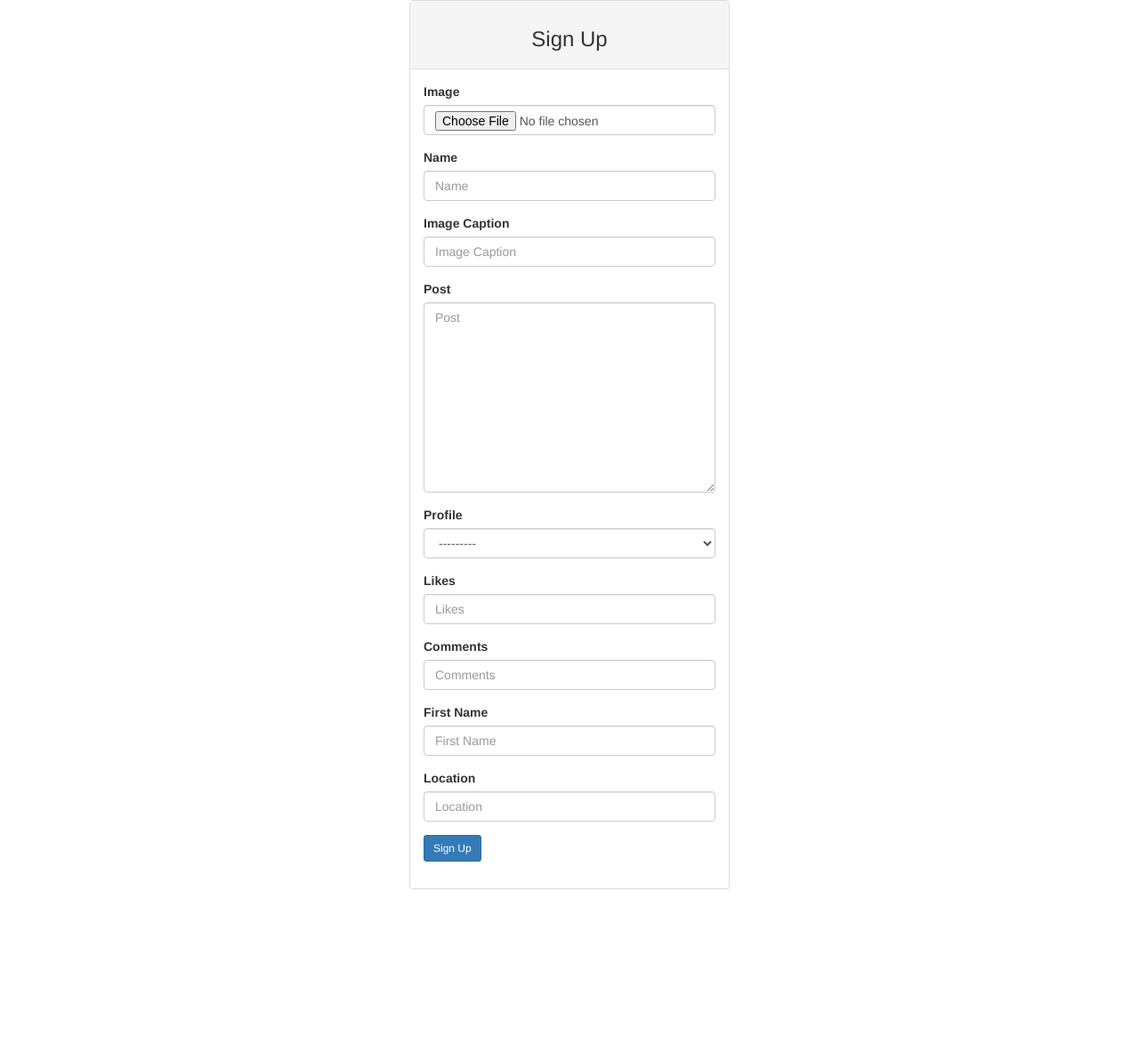
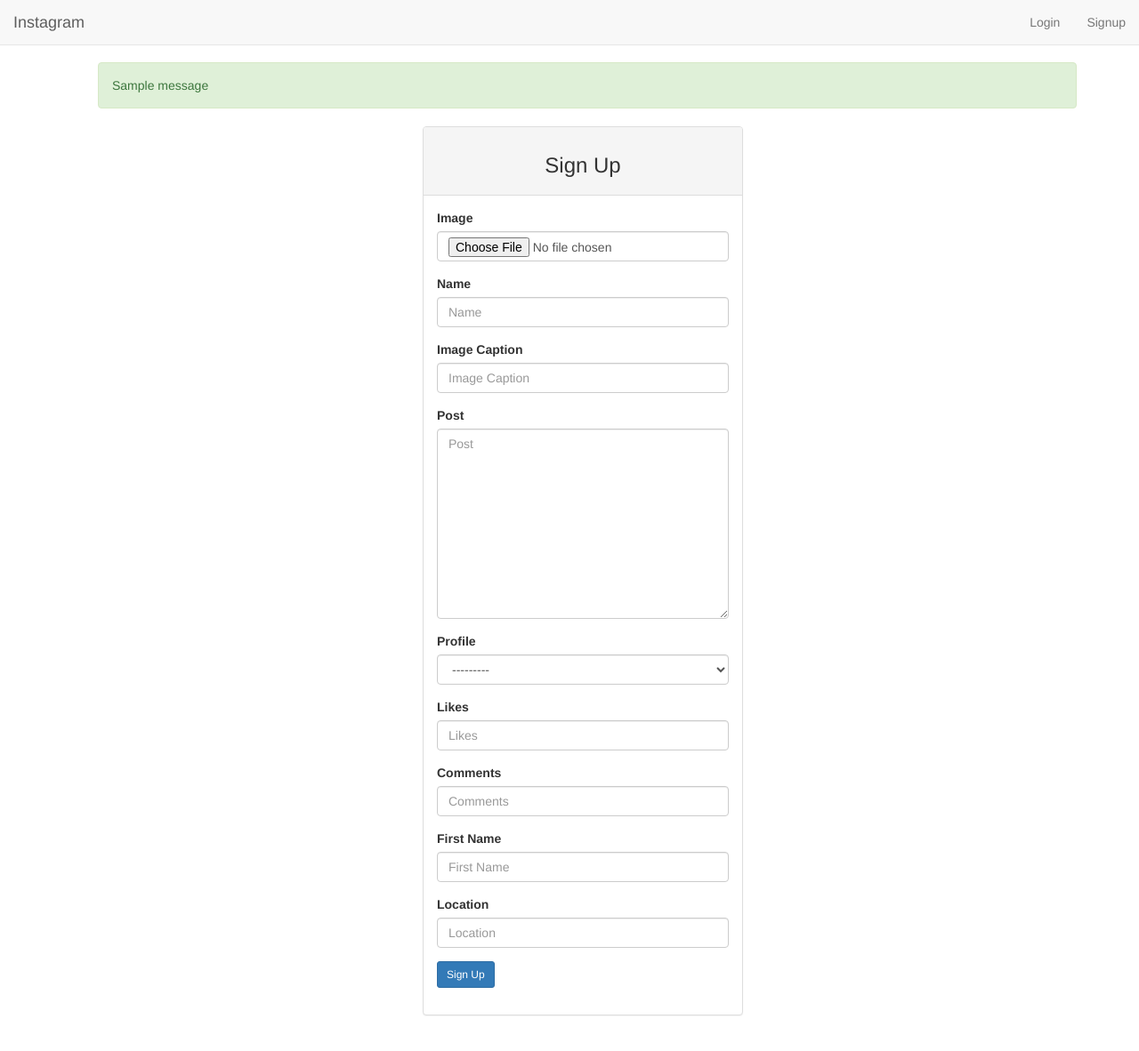
Before and after one commit to AKIMANIZANYE/Instagram, a Django app: template template/registration/registration_form.html in a window 1280 px wide. Shown: the whole page at 89% size. Before the commit the page ends 1000 px from the top, so only its background shows below. Run offline with Django 3.2, Linux system fonts and the light colour scheme; tables that the repository leaves empty hold one stand-in row (values such as "Sample post"); the template is opened without the code that fills it: values that come from a table or form of the project are taken from there, most other values are stand-ins (such as "Sample title", 1, 10 or a date in 2020); one stand-in notice (Sample message) is shown; some libraries are stand-ins or nearby versions.

Commit message:
I created the base.html file by giving it dropdown

```diff
--- a/template/registration/base.html
+++ b/template/registration/base.html
@@ -1,35 +1,70 @@
 {% load bootstrap3 %}
 {% load staticfiles %}
+
 <!DOCTYPE html>
-<html>
+<html lang="en">
+<head>
+    <meta charset="UTF-8">
+    <title>{% block title %}Instagram{% endblock title %}</title>
+    <link rel="stylesheet" href="{% static 'css/bootstrap.min.css' %}">
+    <style>
+        body {
+            padding-bottom: 20px;
+            padding-top: 70px;
+        }
+        .messages {
+            list-style: none;
+        }
+        .red, .red:hover, .red:visited,
+        .red:active, .red:focus, .red:link {
+            color: #d9534f;
+        }
+    </style>
+    {% block css %}{% endblock css %}
+</head>
+<body>
+    <nav class="navbar navbar-default navbar-fixed-top">
+        <div class="container-fluid">
+            <div class="navbar-header">
+                <button type="button" class="navbar-toggle collapsed" data-toggle="collapse" data-target="#bs-example-navbar-collapse-1" aria-expanded="false">
+                    <span class="sr-only">Toggle navigation</span>
+                    <span class="icon-bar"></span>
+                    <span class="icon-bar"></span>
+                    <span class="icon-bar"></span>
+                </button>
+                <a class="navbar-brand" href="{% url 'home' %}">Instagram</a>
+            </div>
+            <div class="collapse navbar-collapse" id="bs-example-navbar-collapse-1">
+                <ul class="nav navbar-nav navbar-right">
+                    {% if user.is_authenticated %}
+                        <li><a href="{{ user.get_absolute_url }}">{{ user.username }}</a></li>
+                        <li><a href="{% url 'posts:create' %}">Create Post</a></li>
+                        <li><a href="{% url 'accounts:user_list' %}">List of Users</a></li>
+                        <li><a href="{% url 'accounts:logout' %}">Logout</a></li>
+                    {% else %}
+                        <li><a href="{% url 'accounts:login' %}">Login</a></li>
+                        <li><a href="{% url 'accounts:signup' %}">Signup</a></li>
+                    {% endif %}
+                </ul>
+            </div>
+        </div>
+    </nav>
+    <div class="container">
+        {% if messages %}
+            <ul class="messages">
+                {% for message in messages %}
+                    <li{% if message.tags %} class="alert alert-{{ message.tags }}"{% endif %}>{{ message }}</li>
+                {% endfor %}
+            </ul>
+        {% endif %}
 
-<head>
-  <meta charset="utf-8">
-  <meta name="viewport" content="width=device-width, initial-scale=1">
+        <h1>{% block headline %}{% endblock headline %}</h1>
 
+        {% block content %}{% endblock content %}
+    </div>
 
-  {%if title%}
-
-  <title>{{title}}</title>
-
-  {%endif%}
-
-  {% block styles %}
-    {% bootstrap_css %}
-  {% endblock %}
-
-</head>
-
-<body>
-
-  {% block content %}  {%endblock%}
-
-
-  {% block scripts %}
-    <script src="https://ajax.googleapis.com/ajax/libs/jquery/3.2.1/jquery.min.js"></script>
-    {% bootstrap_javascript %}
-  {% endblock %}
-
+    <script src="{% static 'js/jquery.min.js' %}"></script>
+    <script src="{% static 'js/bootstrap.min.js' %}"></script>
+    {% block js %}{% endblock js %}
 </body>
-
 </html>
```
